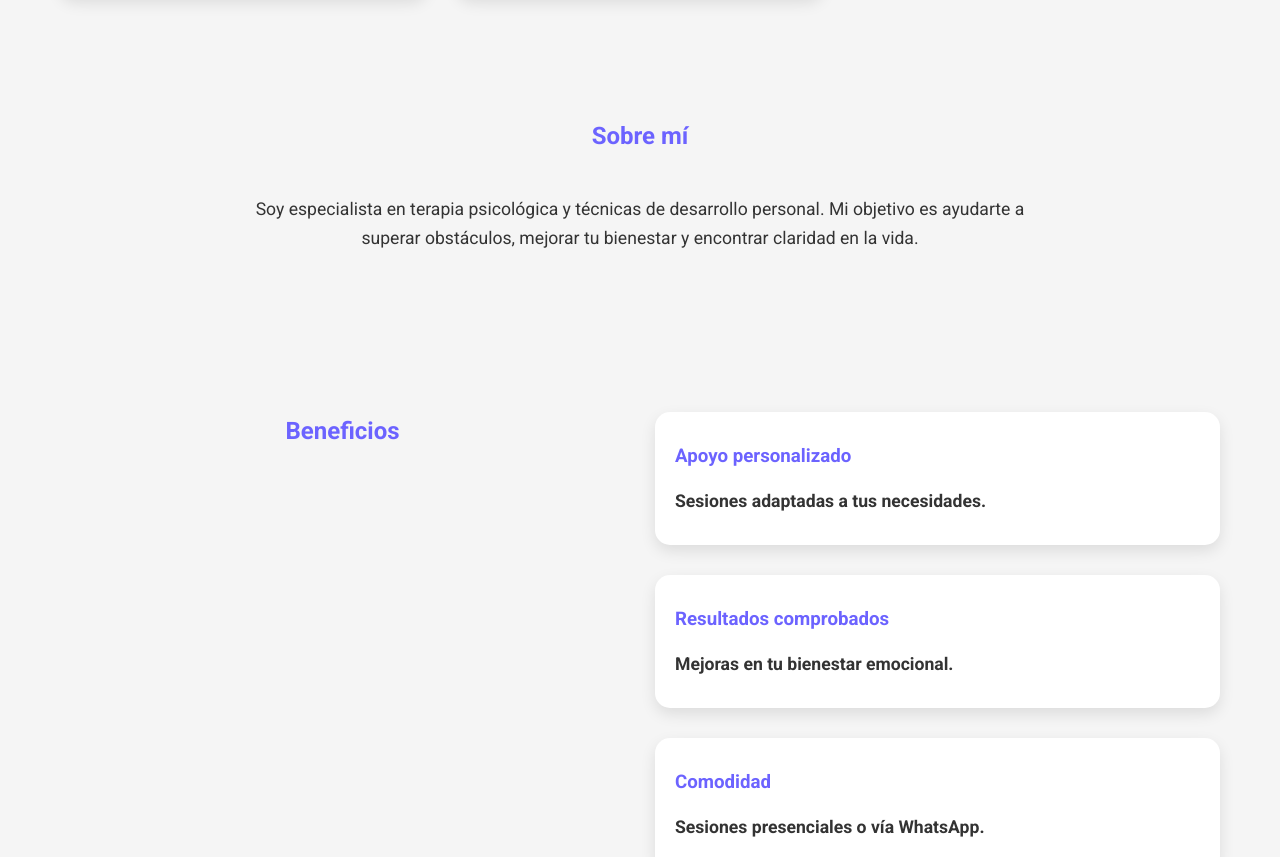
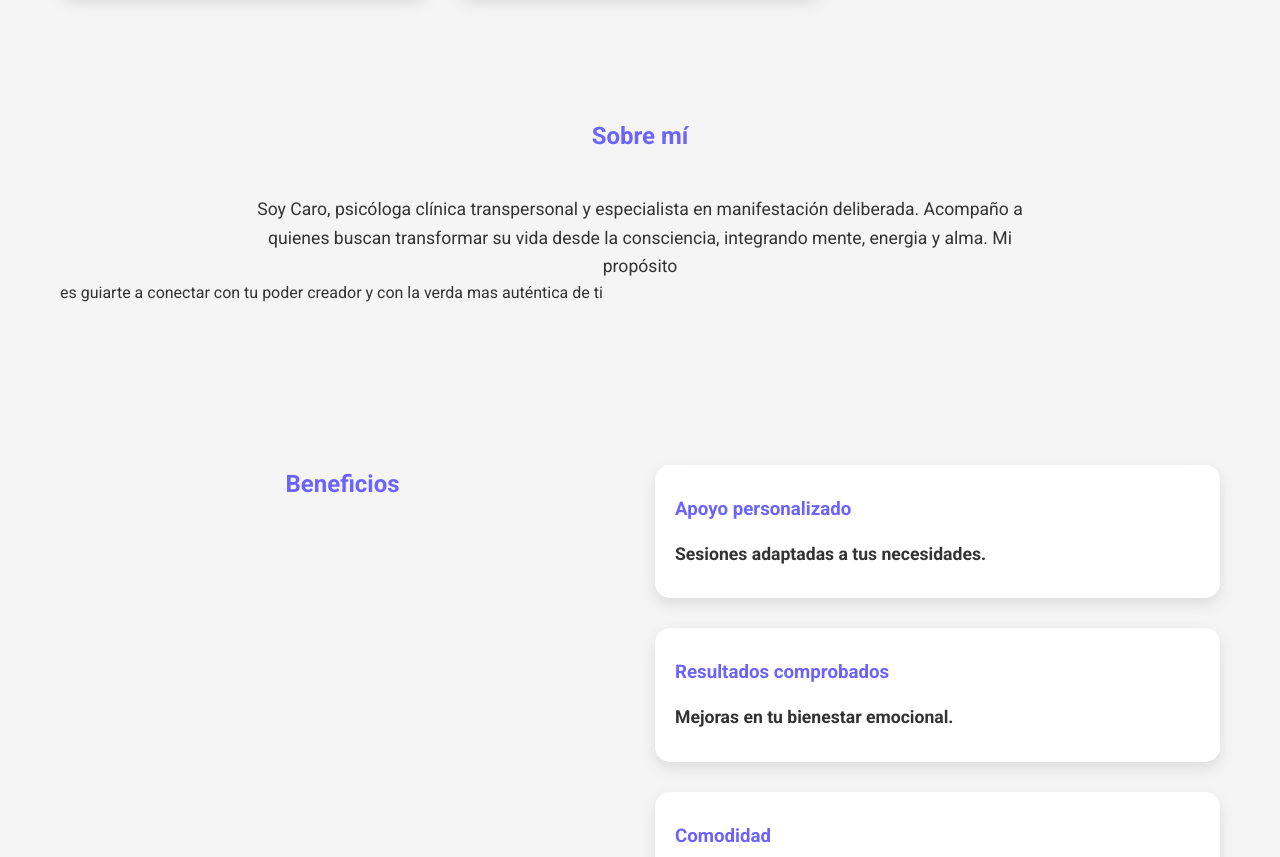
Before and after one commit to benro2800-cmd/MujerAzul, a plain HTML site: page index.html in a window 1280 px wide. Shown: the part 1516-2373 px from the top of the page. Drawn offline with nearby package versions, Linux system fonts and the light colour scheme.

Commit message:
index.html

```diff
--- a/index.html
+++ b/index.html
@@ -115,9 +115,9 @@
   <section id="about" class="about">
     <h2 style="text-align:center; color:#6C63FF; margin-bottom:40px;">Sobre mí</h2>
     <p style="text-align:center; max-width:800px; margin:0 auto;">
-      Soy especialista en terapia psicológica y técnicas de desarrollo personal. Mi objetivo es ayudarte a superar obstáculos, mejorar tu bienestar y encontrar claridad en la vida.
+      Soy Caro, psicóloga clínica transpersonal y especialista en manifestación deliberada. Acompaño a quienes buscan transformar su vida desde la consciencia, integrando mente, energia y alma. Mi propósito
     </p>
-  </section>
+   es guiarte a conectar con tu poder creador y con la verda mas auténtica de ti</section>
 
   <!-- Beneficios -->
   <section id="benefits" class="benefits">
```
